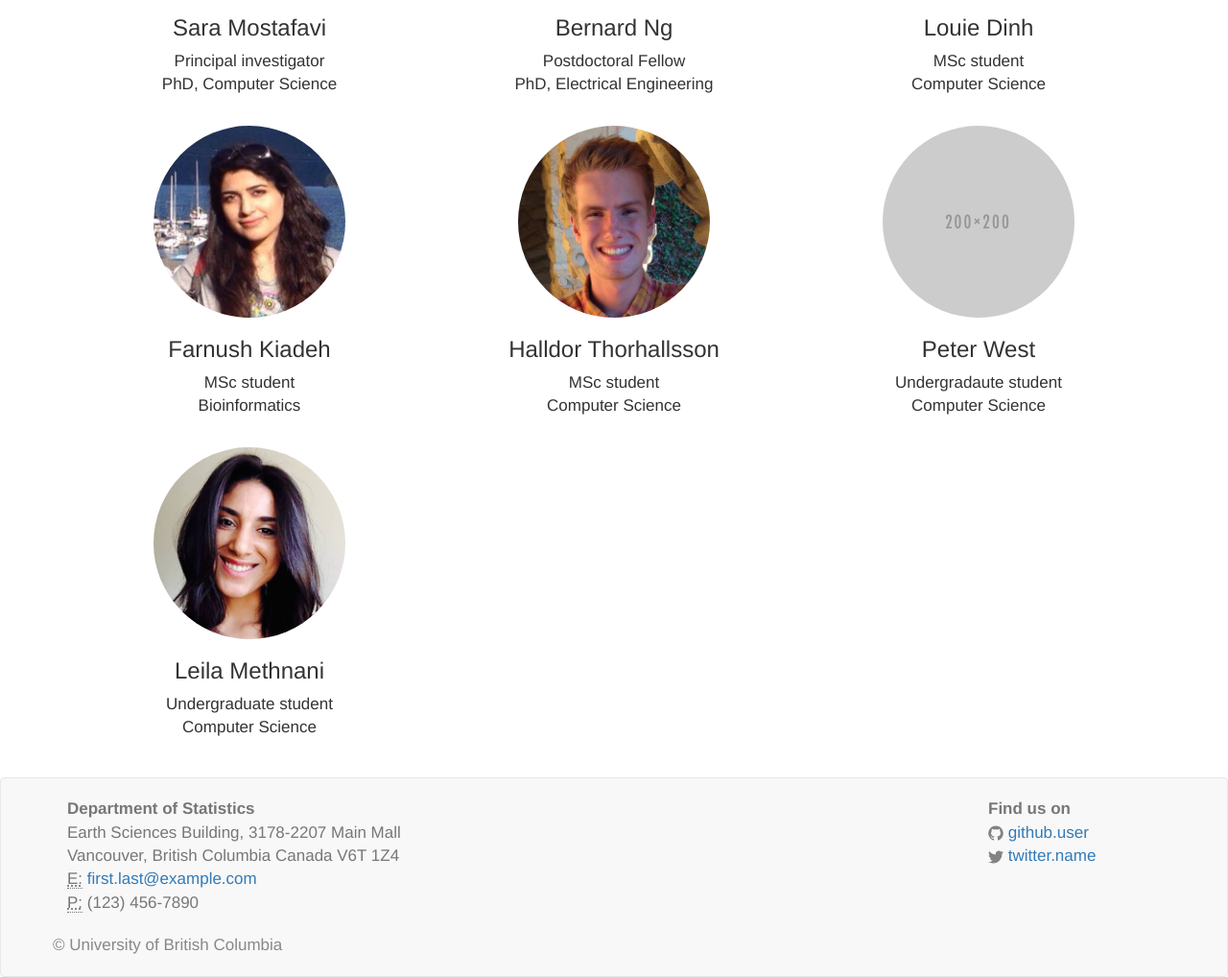
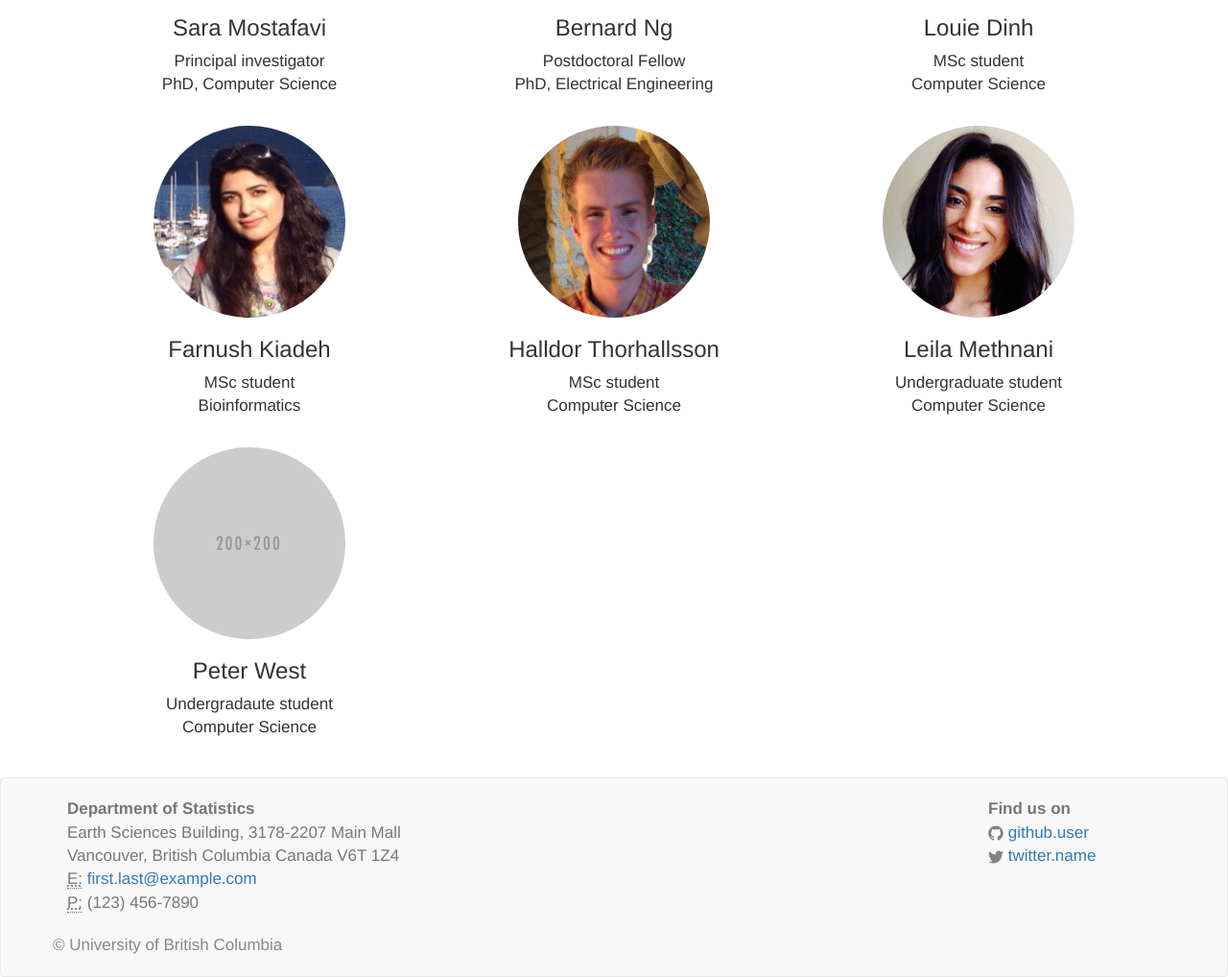
Before and after one commit to saramostafavi/saramostafavi.github.io, a Jekyll site: the page built from people.html, in a window 1280 px wide, cut to the strip 346-1364 px from the top of the page. Shown: the whole strip at 96% size. Built offline with Jekyll 4.4.1, drawn with Linux system fonts in a browser that asks for light colours; nearby versions of some CDN libraries; a style sheet for code colours, icons or effects is not loaded; some of the changed lines change nothing that is shown.

Commit message:
Update people.yml

```diff
--- a/_data/people.yml
+++ b/_data/people.yml
@@ -26,12 +26,12 @@
   photo: "/images/Halldor.jpeg"
 
 
+- name: Leila Methnani
+  role: Undergraduate student
+  program: Computer Science
+  photo: "/images/Leila.png"
+
 - name: Peter West
   role: Undergradaute student
   program: Computer Science
   photo: "/images/blank.png"
-
-- name: Leila Methnani
-  role: Undergraduate student
-  program: Computer Science
-  photo: "/images/Leila.png"
```
